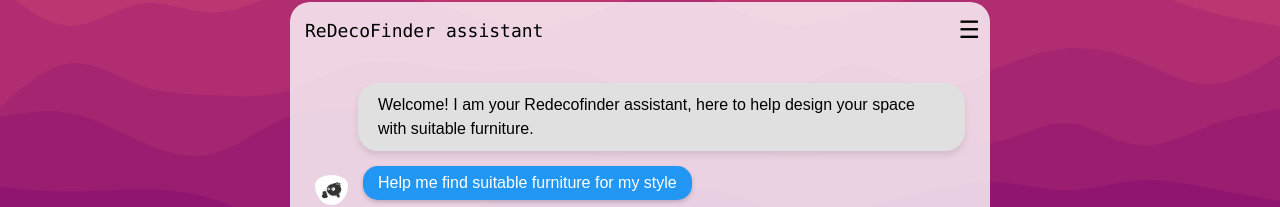
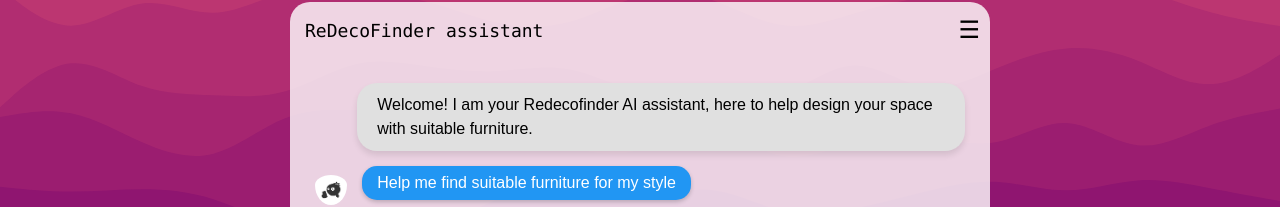
Before and after one commit to anttijoutsenniemi/redecofinder, a React (Create React App) app in the folder chat/: page / in a window 1280 px wide. Shown: the part 274-481 px from the top of the page. Built offline with nearby package versions, Linux system fonts and the light colour scheme.

Commit message:
added info of ai assistant to comply with eu ai rules

```diff
--- a/chat/src/App.tsx
+++ b/chat/src/App.tsx
@@ -70,7 +70,7 @@
     const [appStates, setAppStates] = useState<AppStates>(
         {
             messages: [
-              { id: 1, type: 'chatbot', text: 'Welcome! I am your Redecofinder assistant, here to help design your space with suitable furniture.', options: ['Help me find suitable furniture for my style'] },
+              { id: 1, type: 'chatbot', text: 'Welcome! I am your Redecofinder AI assistant, here to help design your space with suitable furniture.', options: ['Help me find suitable furniture for my style'] },
             ],
             furnitureClass: 'Chairs',
             messageEnd: messageEndRef,
```
